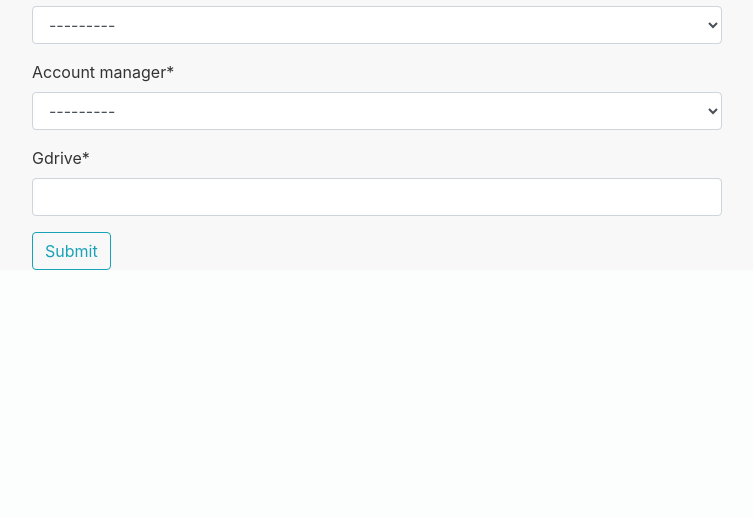
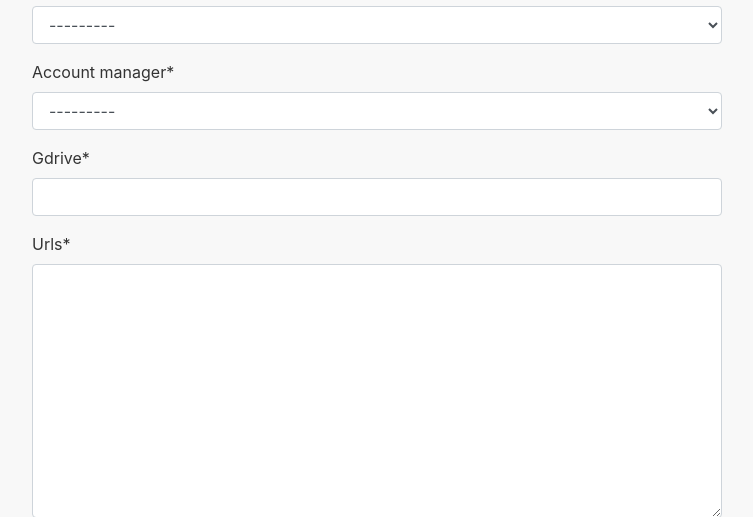
Before and after one commit to D4NGRB0X/sparkyCRM, a Django app: page /owner/newowner in a window 1280 px wide. Shown: the part 1280-1797 px from the top of the page, without its empty margins (83-836 px from the left). Before the commit the page ends 1550 px from the top, so only its background shows below. Run offline with Django 3.2, Linux system fonts and the light colour scheme; the visitor is signed in with stand-in values (Sample User, id 1); some libraries are stand-ins or nearby versions.

Commit message:
Owner info update
    - Owner Update forms.py to add URL list field
    - Owner Info models.py to add URL field
    - owner_info.html add URL field to table

```diff
--- a/data_entry/forms.py
+++ b/data_entry/forms.py
@@ -11,7 +11,7 @@ class OwnerInfoForm(forms.ModelForm):
             'first_name', 'last_name', 'personal_email', 'corp_email',
             'phone_1', 'phone_2', 'home_address', 'old_home_address',
             'ssn', 'corp_name', 'second_corp', 'referral', 'date_of_birth',
-            'contact_type', 'account_manager', 'gdrive',
+            'contact_type', 'account_manager', 'gdrive', 'urls',
         ]
 
 
@@ -32,7 +32,7 @@ class OwnerUpdateForm(forms.ModelForm):
             'personal_email', 'corp_email',
             'phone_1', 'phone_2', 'home_address', 'old_home_address',
             'ssn', 'corp_name', 'second_corp', 'referral', 'date_of_birth',
-            'contact_type', 'account_manager', 'gdrive',
+            'contact_type', 'account_manager', 'gdrive', 'urls',
         ]
 
 
--- a/data_entry/models.py
+++ b/data_entry/models.py
@@ -42,6 +42,7 @@ class OwnerInfo(models.Model):
     account_manager = models.CharField(max_length=255, choices=ACCOUNT_MNGR)
     gdrive = models.URLField(max_length=200)
     payments = models.IntegerField(default=0)
+    urls = models.TextField()
     # Case(
     #         When(contact_type='Active', then=250), default=0,
     #         output_field=models.PositiveIntegerField
--- a/data_entry/templates/data_entry/owner_info.html
+++ b/data_entry/templates/data_entry/owner_info.html
@@ -40,6 +40,8 @@
             <dd>{{owner.account_manager}}</dd>
             <dt>Account Documents</dt>
             <dd><a href="{{owner.gdrive}}">{{owner.gdrive }}</a></dd>
+            <dt>URLS</dt>
+            <dd>{{owner.urls}}</dd>
     </dl>
     <a href="{% url 'update_owner' owner.owner_id %}">Update</a>
 {% endblock content %}
```
